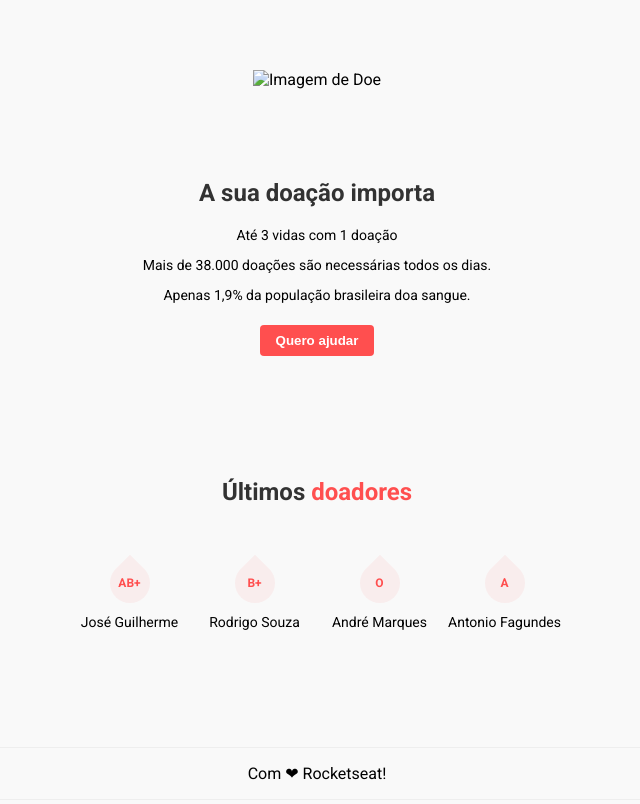
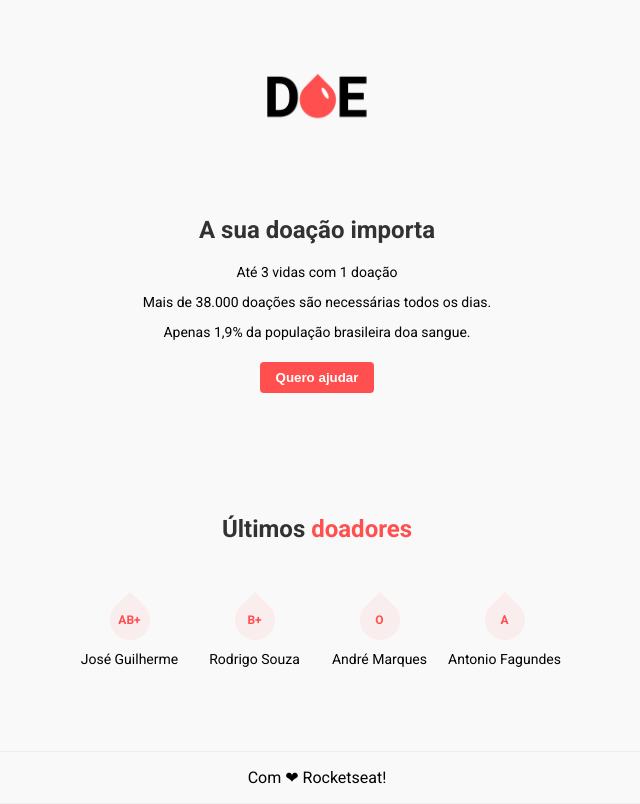
Before and after one commit to zehguilherme/maratona-dev3, a plain HTML site: page frontend/index.html in a window 1280 px wide. Shown: the whole page, without its empty margins (323-963 px from the left). Drawn offline with Linux system fonts and the light colour scheme.

Commit message:
Adding the img folder and inserting the logo.png in it / updating the path in index.html

```diff
--- a/frontend/index.html
+++ b/frontend/index.html
@@ -11,7 +11,7 @@
 
     <header>
         <img class="logo"
-            src="logo.png" alt="Imagem de Doe"
+            src="img/logo.png" alt="Imagem de Doe"
         >
 
         <h2>A sua doação importa</h2>
```
Also changed, not shown: frontend/img/logo.png (renamed from logo.png).
